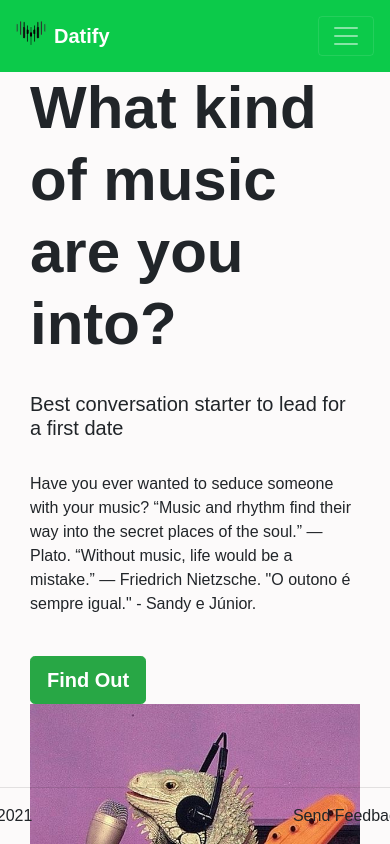
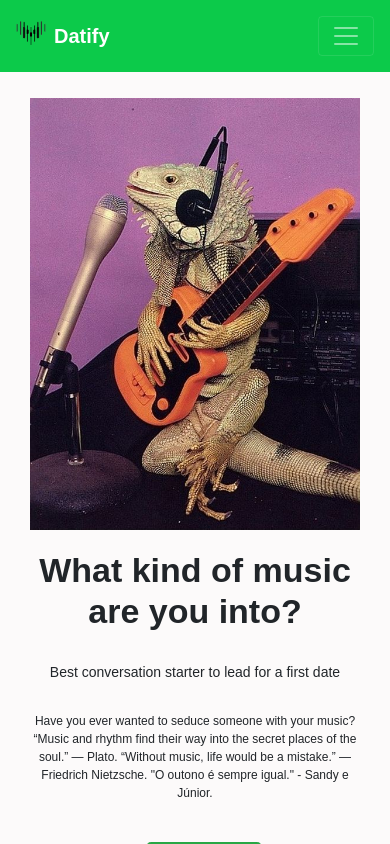
Before and after one commit to felipeafreitas/datify, a React (Create React App) app: page / in a window 390 px wide. Shown: the top 844 px of the page. Built offline with nearby package versions, Linux system fonts and the light colour scheme; no server answers.

Commit message:
media queries for home page

```diff
--- a/src/components/App.js
+++ b/src/components/App.js
@@ -74,7 +74,7 @@ class App extends Component {
 					</Route>
 					</div>
 				</BrowserRouter>
-				<footer className='column fixed-bottom'>
+				<footer className='column' style={{width: '100vw'}}>
 					<hr />
 					<div className='row justify-content-between'>
 						<p>©2021</p>
--- a/src/components/Homepage.js
+++ b/src/components/Homepage.js
@@ -10,9 +10,8 @@ export default class Homepage extends Component {
 					className='container d-flex justify-content-center align-items-center'
 					style={{ minHeight: '100vh' }}
 				>
-					<div className='row align-items-center justify-content-center'>
+					<div className='homepageRow row align-items-center justify-content-center'>
 						<div className='col-md-6 col-xs-12 justify-content-center align-items-center '>
-							{/* <h1>Music connecting people</h1> */}
 							<h1>What kind of music are you into?</h1>
 							<br />
 							<h5>Best conversation starter to lead for a first date</h5>
@@ -26,14 +25,14 @@ export default class Homepage extends Component {
 							<br />
 							<Link
 								to='/match-1/'
-								className='btn btn-success btn-lg'
+								className='startButton btn btn-success btn-lg'
 								type='button'
 							>
 								<strong>Find Out</strong>
 							</Link>
 						</div>
 						<div className='col-md-6 col-xs-12 justify-content-center align-items-center'>
-							<img className="img-fluid" src={heroImg2} alt='hero-img' />
+							<img className="heroImg img-fluid" src={heroImg2} alt='hero-img' />
 						</div>
 					</div>
 				</section>
--- a/src/index.css
+++ b/src/index.css
@@ -13,3 +13,40 @@ h1 {
 }
 
 @import url('https://fonts.googleapis.com/css2?family=Montserrat:wght@100;200;400;900&family=Roboto:wght@100&display=swap');
+
+@media only screen and (max-width: 991px) {
+	h1 {
+	  font-size: 40px;
+	}
+  }
+
+  @media only screen and (max-width: 767px) {
+	h1 {
+	  font-size: 34px;
+	  margin-top: 20px;
+	}
+	h5 {
+		font-size: 14px;
+	}
+
+	p {
+		font-size: 12px;
+	}
+
+	p, h5, h1 {
+		text-align: center;
+	}
+	.startButton {
+		margin-left: 35%;
+		margin-bottom: 20px;
+	}
+
+	.homepageRow {
+		flex-wrap: wrap-reverse;
+	}
+
+	.heroImg {
+		max-height: 600px !important;
+		margin-top: 20px;
+	}
+  }
```
